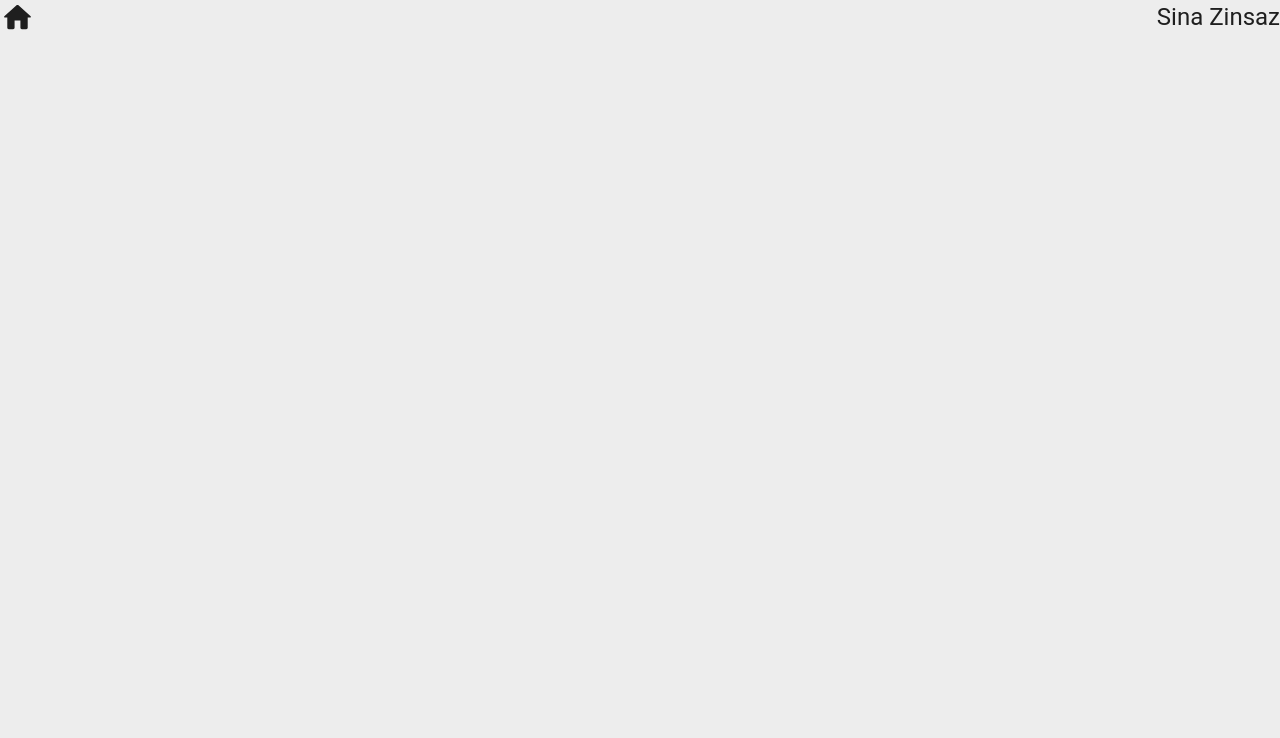
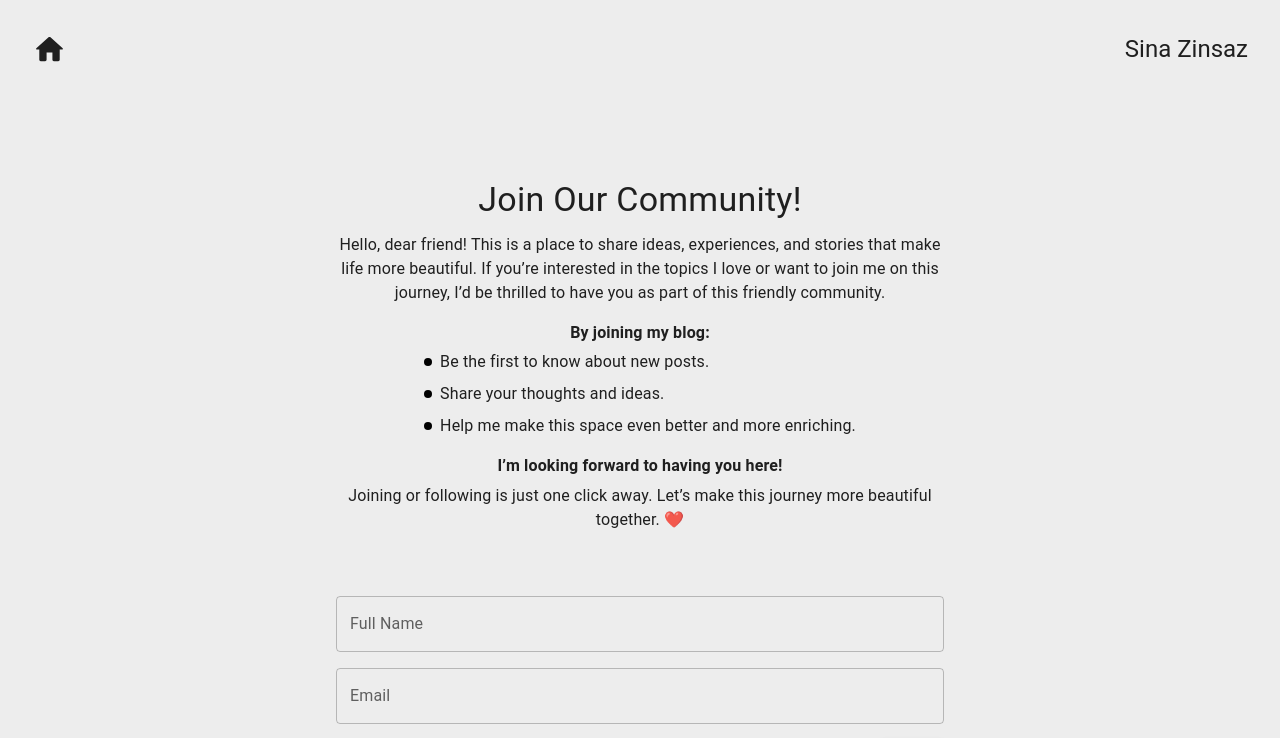
Before and after one commit to sina-zinsaz/my-blog, a Next.js app: page /join-us in a window 1280 px wide. Shown: the top 738 px of the page. Built offline with nearby package versions, Linux system fonts and the light colour scheme.

Commit message:
join us page

```diff
--- a/src/app/join-us/page.tsx
+++ b/src/app/join-us/page.tsx
@@ -1,14 +1,27 @@
 "use client";
-import { Box, Typography } from "@mui/material";
+import { Box, Button, TextField, Typography } from "@mui/material";
 import HomeRoundedIcon from "@mui/icons-material/HomeRounded";
+import ClearRoundedIcon from "@mui/icons-material/ClearRounded";
+import FileDownloadRoundedIcon from "@mui/icons-material/FileDownloadRounded";
+import ArrowRightAltRoundedIcon from "@mui/icons-material/ArrowRightAltRounded";
 import { useRouter } from "next/navigation";
 
 export default function Page() {
   const router = useRouter();
 
   return (
-    <Box>
-      <Box display="flex" alignItems="center" justifyContent="space-between">
+    <Box
+      m="2rem 2rem 0.5rem 2rem"
+      display="flex"
+      flexDirection="column"
+      alignItems="center"
+    >
+      <Box
+        display="flex"
+        alignItems="center"
+        justifyContent="space-between"
+        width="100%"
+      >
         <HomeRoundedIcon
           onClick={() => router.push("/")}
           sx={{ cursor: "pointer" }}
@@ -16,6 +29,89 @@ export default function Page() {
         />
         <Typography variant="h5">Sina Zinsaz</Typography>
       </Box>
+      <Box
+        display="flex"
+        flexDirection="column"
+        alignItems="center"
+        textAlign="center"
+        width="50%"
+        mt={14}
+      >
+        <Typography variant="h4" gutterBottom>
+          Join Our Community!
+        </Typography>
+        <Typography paragraph>
+          Hello, dear friend! This is a place to share ideas, experiences, and
+          stories that make life more beautiful. If you’re interested in the
+          topics I love or want to join me on this journey, I’d be thrilled to
+          have you as part of this friendly community.
+        </Typography>
+        <Typography variant="body1" fontWeight="bold" gutterBottom>
+          By joining my blog:
+        </Typography>
+        <Box component="ul" sx={{ listStyle: "none", padding: 0 }} mb={1}>
+          {[
+            "Be the first to know about new posts.",
+            "Share your thoughts and ideas.",
+            "Help me make this space even better and more enriching.",
+          ].map((item, index) => (
+            <Box
+              component="li"
+              key={index}
+              display="flex"
+              alignItems="center"
+              mb={1}
+            >
+              <Box
+                sx={{
+                  width: "8px",
+                  height: "8px",
+                  backgroundColor: "primary.main",
+                  borderRadius: "50%",
+                  marginRight: "0.5rem",
+                }}
+              />
+              <Typography>{item}</Typography>
+            </Box>
+          ))}
+        </Box>
+        <Typography variant="body1" fontWeight="bold" gutterBottom>
+          I’m looking forward to having you here!
+        </Typography>
+        <Typography>
+          Joining or following is just one click away. Let’s make this journey
+          more beautiful together. ❤️
+        </Typography>
+      </Box>
+      <Box display="flex" flexDirection="column" gap={2} my={8} width="50%">
+        <TextField label="Full Name" variant="outlined" fullWidth />
+        <TextField label="Email" variant="outlined" />
+        <Box display="flex" justifyContent="space-between" width="100%">
+          <TextField
+            label="Text for me :)"
+            multiline
+            rows={4}
+            variant="outlined"
+            fullWidth
+            sx={{ mr: 2 }}
+          />
+          <Box
+            display="flex"
+            flexDirection="column"
+            justifyContent="space-between"
+          >
+            <Button variant="contained" sx={{ py: 2 }}>
+              <FileDownloadRoundedIcon />
+            </Button>
+            <Button variant="contained" sx={{ py: 2 }}>
+              <ClearRoundedIcon />
+            </Button>
+          </Box>
+        </Box>
+        <Button variant="contained">
+          Send <ArrowRightAltRoundedIcon />
+        </Button>
+      </Box>
     </Box>
   );
 }
```
